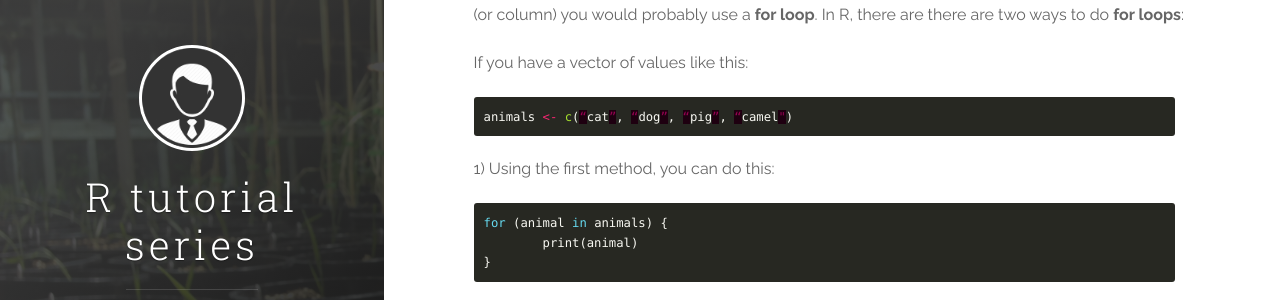
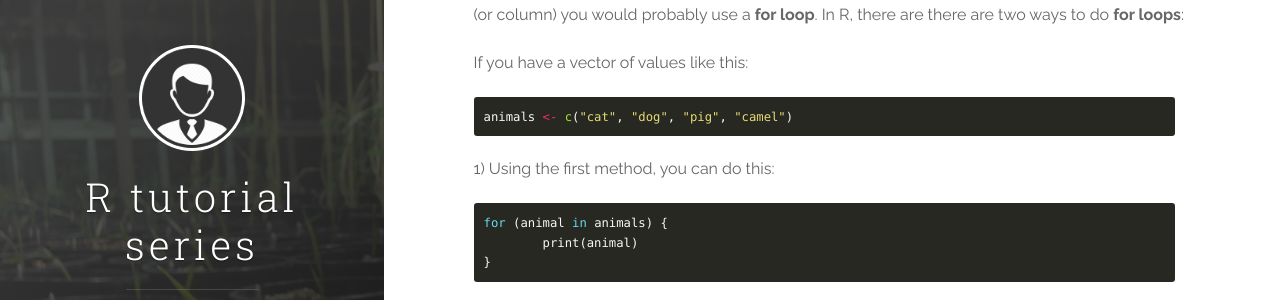
Before and after one commit to bakuhatsu/Rsite, a Jekyll site: the page built from _posts/2016-04-28-Physics-of-R-Universe.markdown, in a window 1280 px wide and 900 px high, scrolled down 4491 px. Shown: the part 150-450 px from the top of the window. Built offline with Jekyll 4.4.1, drawn with Linux system fonts in a browser that asks for light colours; nearby versions of some CDN libraries.

Commit message:
Changed wierd quotes that weren't really quotes...

````diff
--- a/_posts/2016-04-28-Physics-of-R-Universe.markdown
+++ b/_posts/2016-04-28-Physics-of-R-Universe.markdown
@@ -140,7 +140,7 @@ In most programming languages, if you wanted to do the same action to every elem
 If you have a vector of values like this:
 
 ```r
-animals <- c(“cat”, “dog”, “pig”, “camel")
+animals <- c("cat", "dog", "pig", "camel")
 ```
 
 1) Using the first method, you can do this:
````
